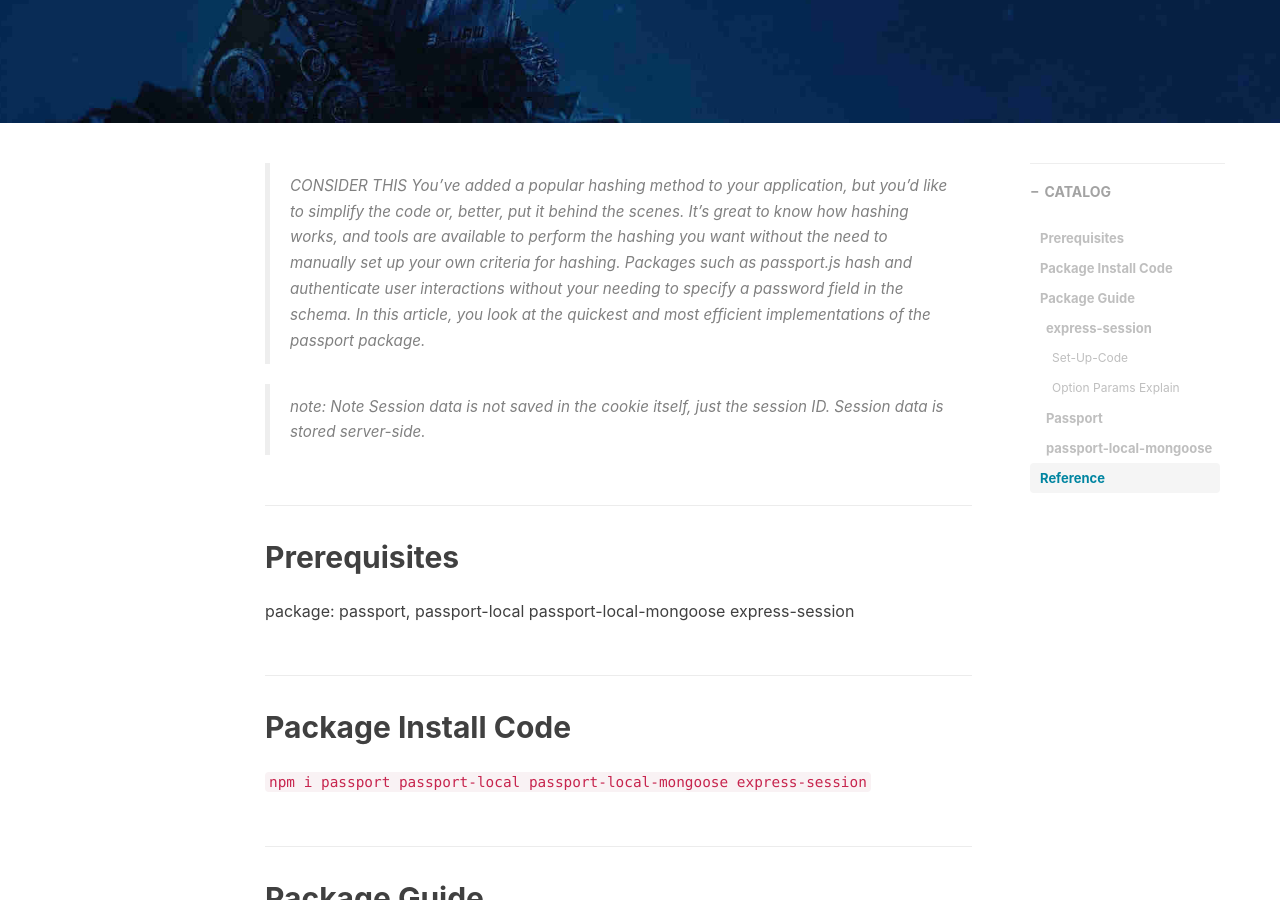
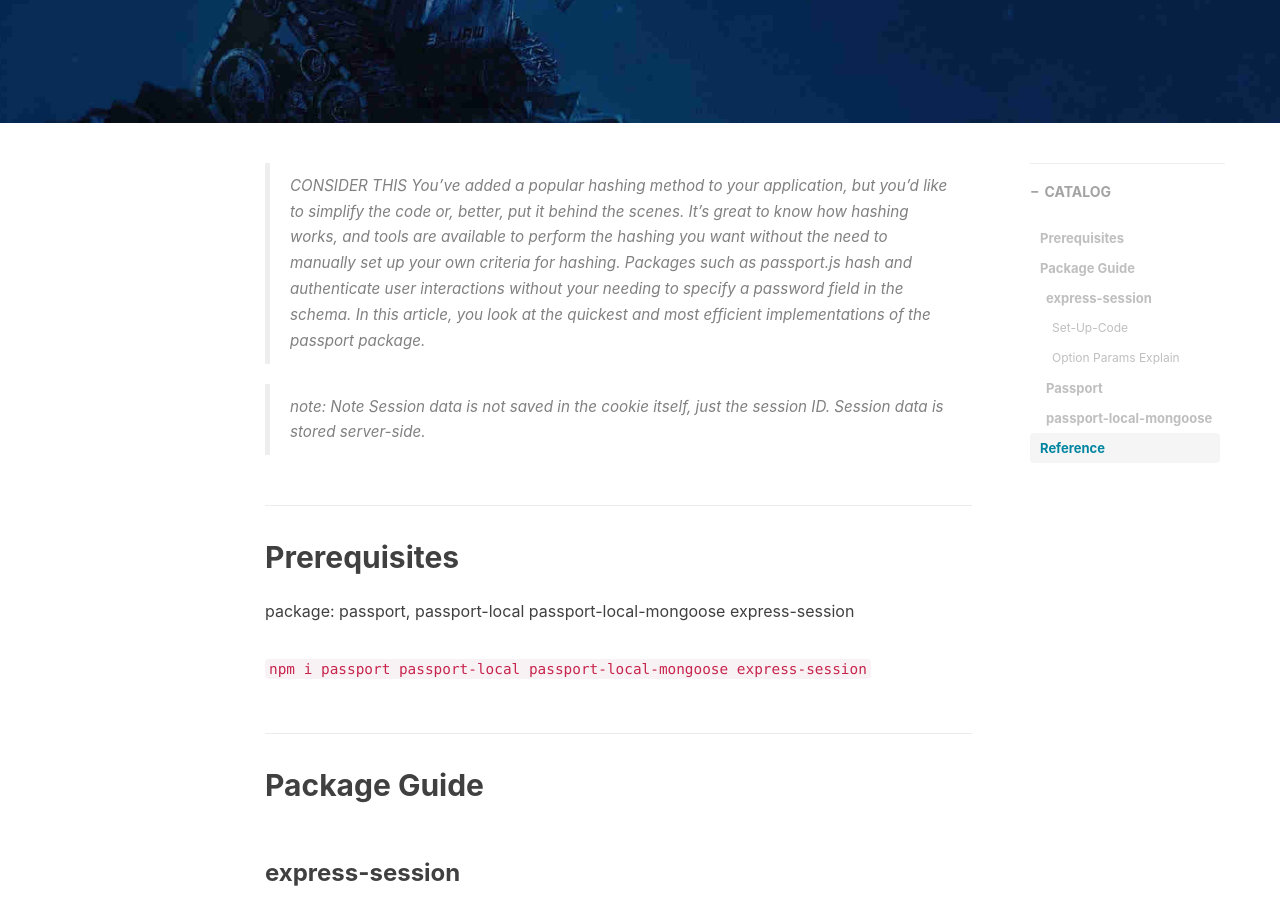
Before and after one commit to kkkokili/kkkokili.github.io, a Jekyll site: the page built from _posts/2021-08-16-Node-JS-Authentication-Guide.md, in a window 1280 px wide and 900 px high, scrolled down 472 px. Built offline with Jekyll 4.4.1, drawn with Linux system fonts in a browser that asks for light colours; nearby versions of some CDN libraries; comment, search, counter and statistics services are not loaded.

Commit message:
Update 2021-08-16-Node-JS-Authentication-Guide.md

```diff
--- a/_posts/2021-08-16-Node-JS-Authentication-Guide.md
+++ b/_posts/2021-08-16-Node-JS-Authentication-Guide.md
@@ -18,8 +18,6 @@ tags:
 
 ## Prerequisites
 package: passport, passport-local passport-local-mongoose express-session
-
-## Package Install Code
 
 `npm i passport passport-local passport-local-mongoose express-session`
 
```
